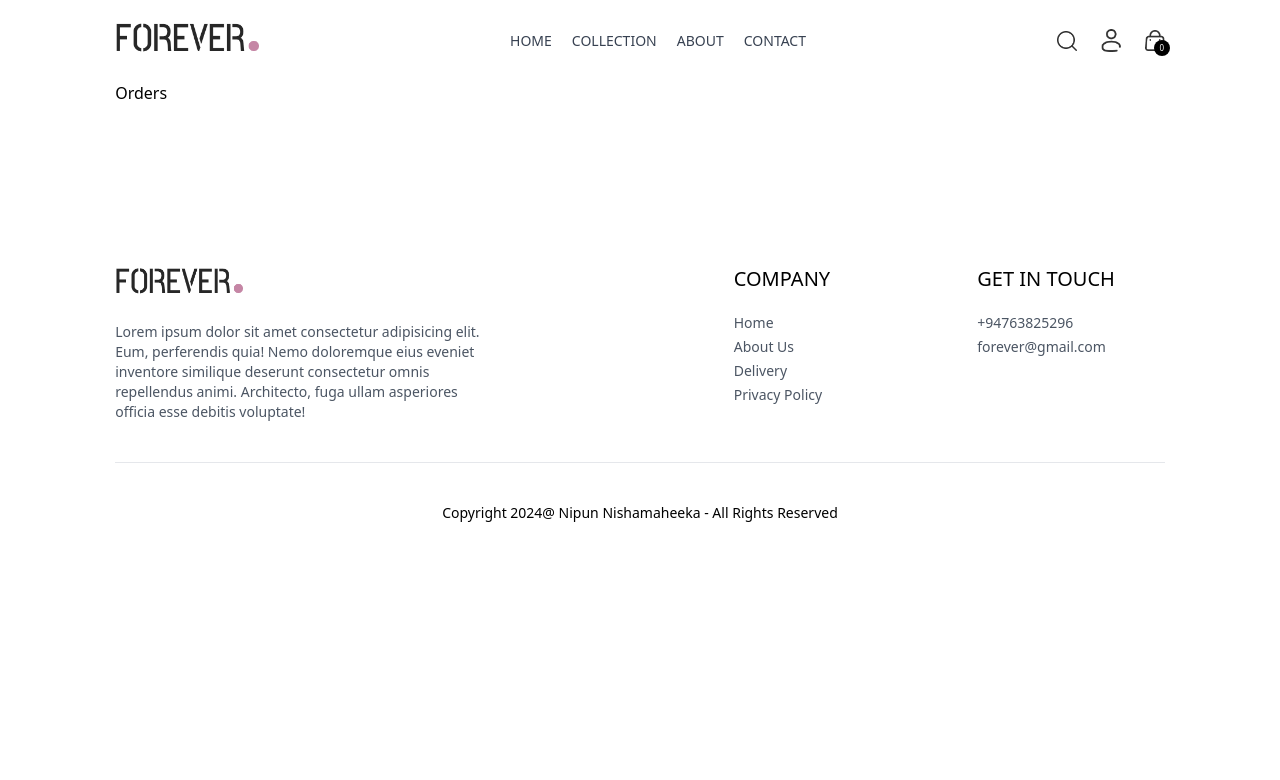
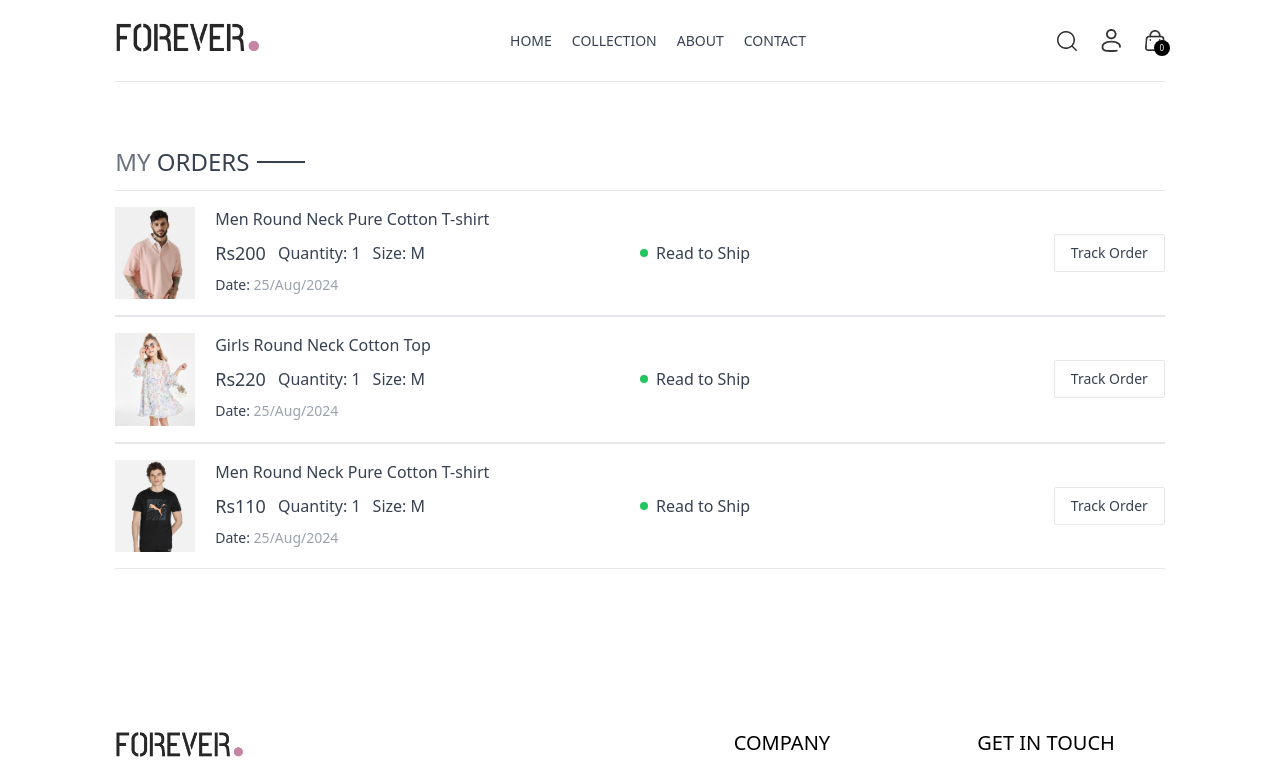
Before and after one commit to nipunnishamaheeka/E-Commerce-WebSite, a React (Vite) app in the folder frontEnd/: page /orders in a window 1280 px wide. Shown: the top 780 px of the page. Built offline with nearby package versions, Linux system fonts and the light colour scheme.

Commit message:
display Order details

```diff
--- a/frontEnd/src/pages/Orders.jsx
+++ b/frontEnd/src/pages/Orders.jsx
@@ -1,9 +1,46 @@
-import React from 'react'
+import React, { useContext } from "react";
+import { ShopContext } from "../context/ShopContext";
+import Title from "../components/Title";
 
 const Orders = () => {
+  const { products, currency } = useContext(ShopContext);
+
   return (
-    <div>Orders</div>
-  )
-}
+    <div className="border-t pt-16">
+      <div className="text-2xl">
+        <Title text1={"MY "} text2={"ORDERS"} />
+      </div>
+      <div>
+        {products.slice(1, 4).map((item, inbox) => (
+          <div
+            key={inbox}
+            className="py-4 border-t border-b text-gray-700 flex flex-col md:flex-row md:items-center md:justify-between gap-4"
+          >
+            <div className="flex items-start gap-5 text-sm">
+              <img className="w-16 sm:w-20" src={item.image[0]} alt="" />
+              <div>
+                <p className="sm:text-base font-medium">{item.name}</p>
+                <div className="flex items-center gap-3 mt-2 text-base text-gray-700">
+                  <p className="text-lg">{currency}{item.price}</p>
+                  <p>Quantity: 1</p>
+                  <p>Size: M</p>
+                </div>
+                <p className="mt-2">Date: <span className="text-gray-400"> 25/Aug/2024</span></p>
+              </div>
+            </div>
+            <div className="md:w-1/2 flex  justify-between">
+              <div className="flex items-center gap-2">
+                <p className="min-w-2 h-2 rounded-full bg-green-500"></p>
+                <p className="text-sm md:text-base">Read to Ship</p>
+              </div>
+              <button className="border px-4 py-2 text-sm font-medium rounded-sm">Track Order</button>
 
-export default Orders
+            </div>
+          </div>
+        ))}
+      </div>
+    </div>
+  );
+};
+
+export default Orders;
```
Also changed, not shown: frontEnd/src/pages/PlaceOrder.jsx (+6 -1 lines).
